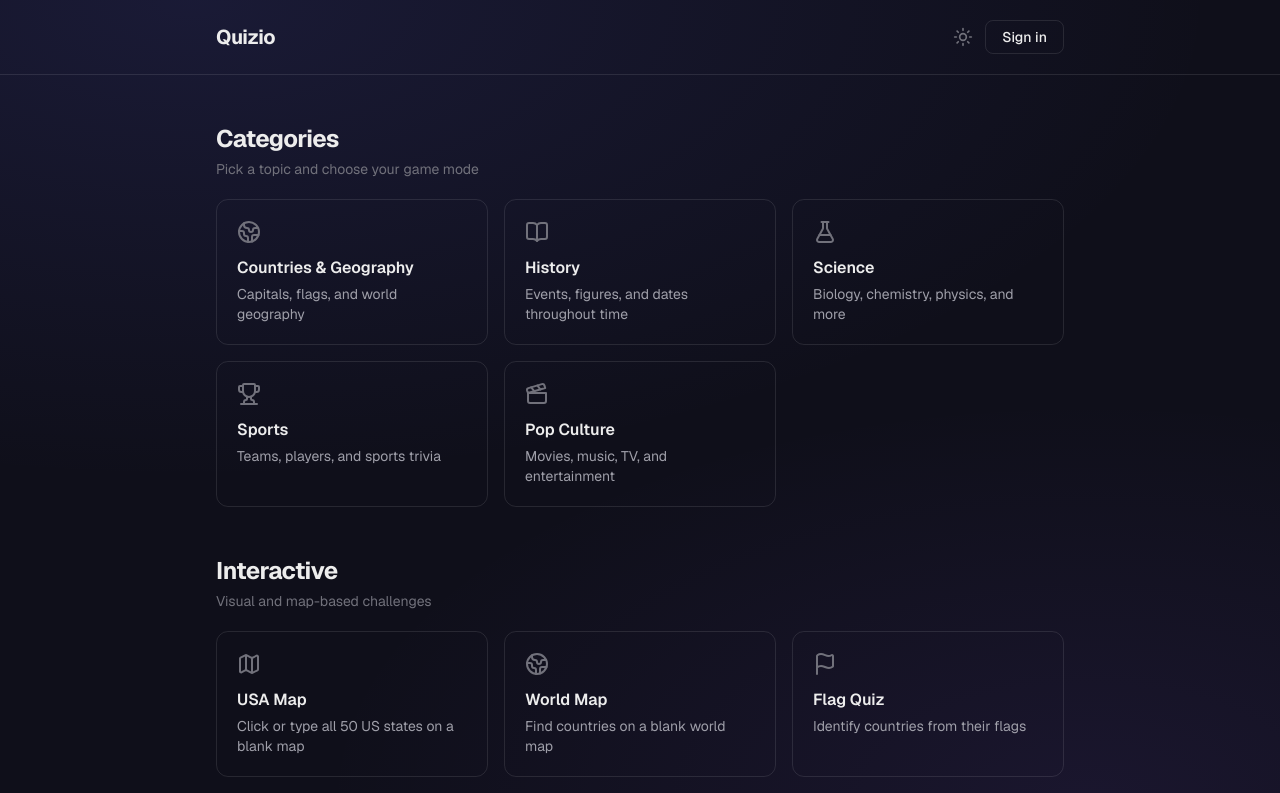
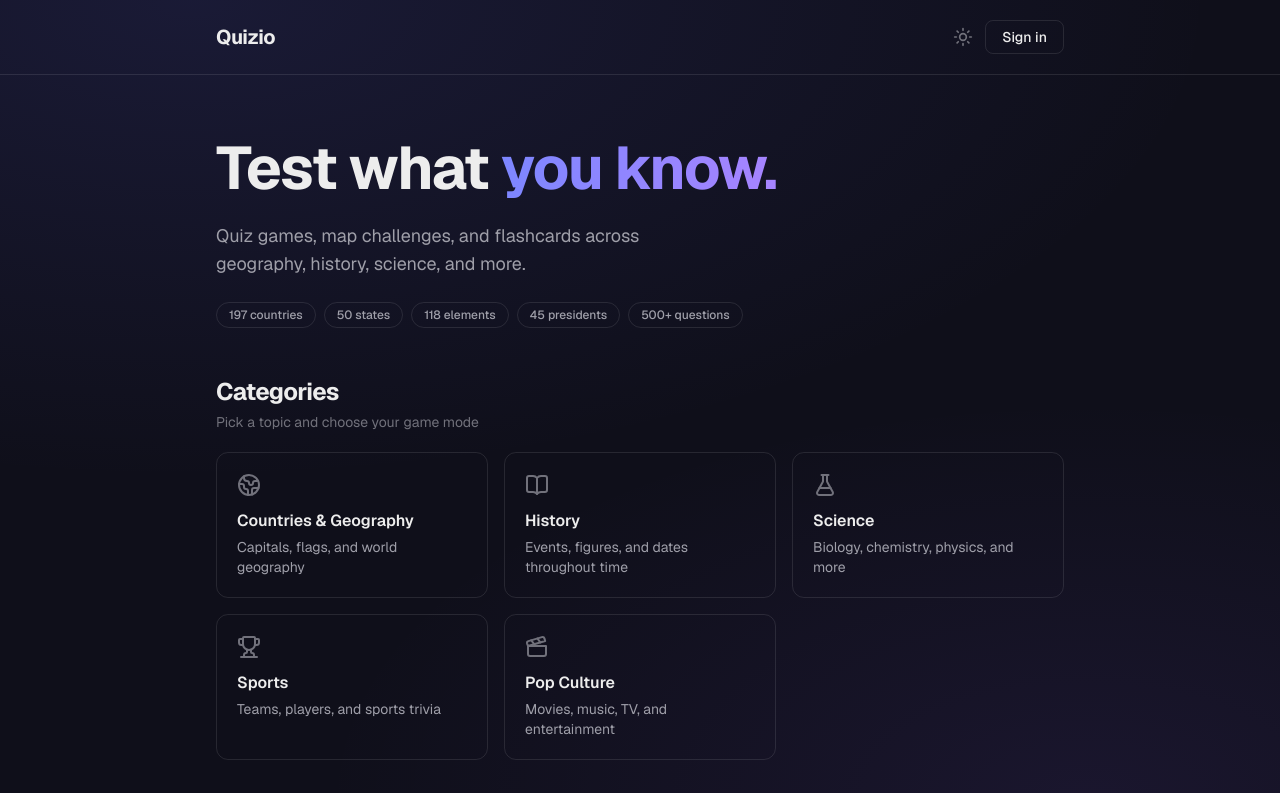
Before and after one commit to Philippe1179/Quizio, a Next.js app: page / in a window 1280 px wide. Shown: the top 793 px of the page. Built offline with nearby package versions, Linux system fonts and the light colour scheme; no server answers.

Commit message:
feat: add hero section to home page with tagline and stat pills

```diff
--- a/src/app/page.tsx
+++ b/src/app/page.tsx
@@ -20,6 +20,26 @@ export default function Home() {
     <div className="min-h-screen">
       <Nav />
       <main className="max-w-4xl mx-auto px-6 py-12 flex flex-col gap-12">
+
+        {/* Hero */}
+        <section className="pt-2">
+          <h1 className="text-5xl sm:text-6xl font-bold tracking-tight leading-tight mb-4">
+            Test what{' '}
+            <span className="bg-gradient-to-r from-indigo-400 to-violet-400 bg-clip-text text-transparent">
+              you know.
+            </span>
+          </h1>
+          <p className="text-zinc-500 dark:text-zinc-400 text-base sm:text-lg max-w-lg mb-6">
+            Quiz games, map challenges, and flashcards across geography, history, science, and more.
+          </p>
+          <div className="flex flex-wrap gap-2">
+            {['197 countries', '50 states', '118 elements', '45 presidents', '500+ questions'].map((stat) => (
+              <span key={stat} className="text-xs font-medium px-3 py-1 rounded-full border border-black/10 dark:border-white/10 text-zinc-500 dark:text-zinc-400">
+                {stat}
+              </span>
+            ))}
+          </div>
+        </section>
 
         {/* Quiz categories */}
         <section>
```
